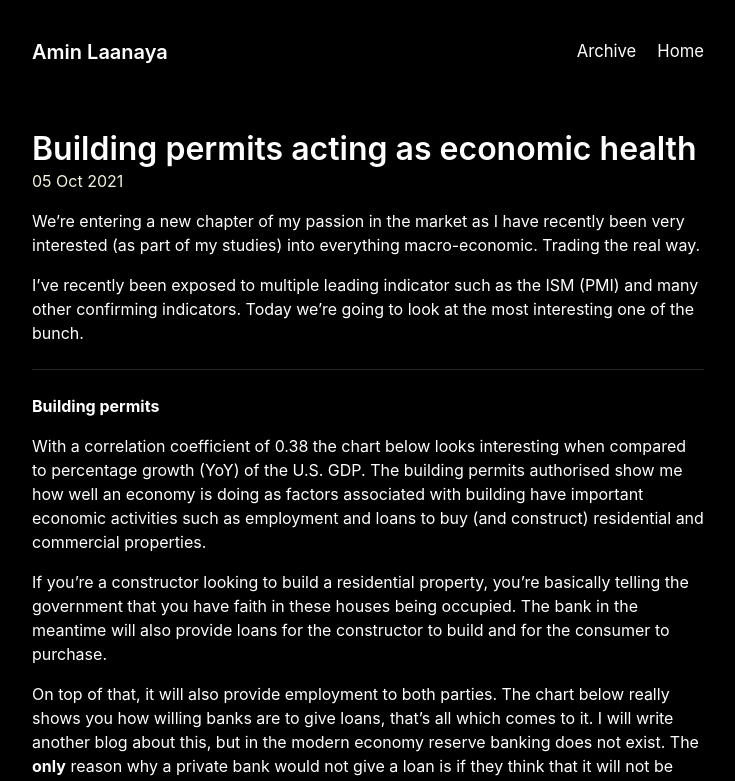
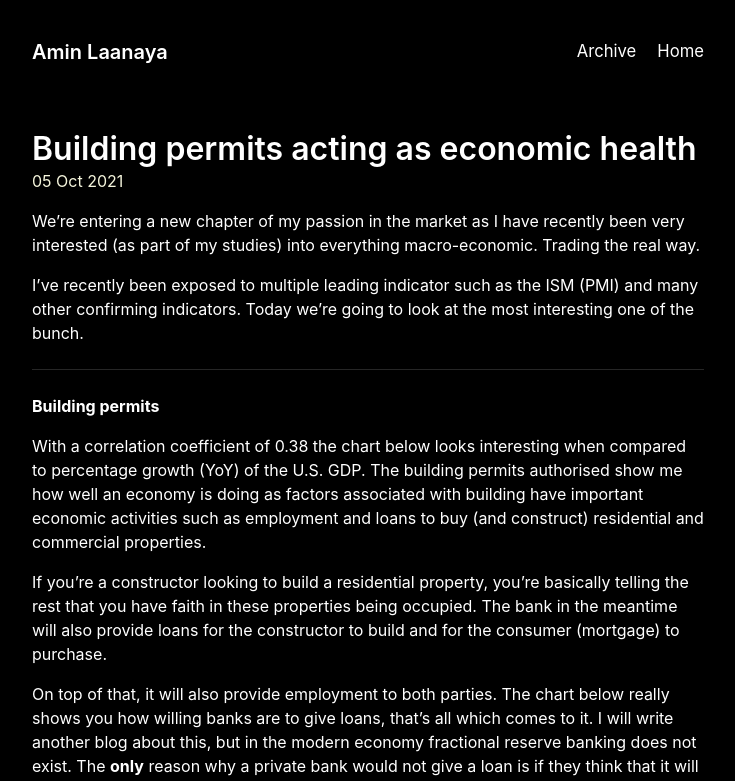
Before and after one commit to Bobcycle/Blog, a Jekyll site: the page built from _posts/2021-10-05-building-permits-as-leading-indicator.md, in a window 1280 px wide. Shown: the top 781 px of the page, without its empty margins (272-1007 px from the left). Built offline with Jekyll 4.4.1, drawn with Linux system fonts in a browser that asks for light colours; part of the change alters nothing that is shown; some of the changed text lies outside the part shown.

Commit message:
Update 2021-10-05-building-permits-as-leading-indicator.md

```diff
--- a/_posts/2021-10-05-building-permits-as-leading-indicator.md
+++ b/_posts/2021-10-05-building-permits-as-leading-indicator.md
@@ -15,8 +15,10 @@ I've recently been exposed to multiple leading indicator such as the ISM (PMI) a
 
 With a correlation coefficient of 0.38 the chart below looks interesting when compared to percentage growth (YoY) of the U.S. GDP. The building permits authorised show me how well an economy is doing as factors associated with building have important economic activities such as employment and loans to buy (and construct) residential and commercial properties.
 
-If you're a constructor looking to build a residential property, you're basically telling the government that you have faith in these houses being occupied. The bank in the meantime will also provide loans for the constructor to build and for the consumer to purchase.
+If you're a constructor looking to build a residential property, you're basically telling the rest that you have faith in these properties being occupied. The bank in the meantime will also provide loans for the constructor to build and for the consumer (mortgage) to purchase.
 
-On top of that, it will also provide employment to both parties. The chart below really shows you how willing banks are to give loans, that's all which comes to it. I will write another blog about this, but in the modern economy reserve banking does not exist. The **only** reason why a private bank would not give a loan is if they think that it will not be paid back.
+On top of that, it will also provide employment to both parties. The chart below really shows you how willing banks are to give loans, that's all which comes to it. I will write another blog about this, but in the modern economy fractional reserve banking does not exist. The **only** reason why a private bank would not give a loan is if they think that it will not be paid back.
 
-![https://i.imgur.com/LcyIOnm.png](https://i.imgur.com/LcyIOnm.png)
+![https://i.imgur.com/caMLF1J.png](https://i.imgur.com/caMLF1J.png)
+
+There is always more to this data. If you look good enough on-line, through the website of the Federal Reserve, you're also able to drill down in certain sectors. If there is an upsurge of commercial building permits, it would indicate that business are expanding or that new business are being established. If there is a rise in building permit for more warehouses it could mean that commerce will increase in the coming years. It is still a **leading** indicator.
```
